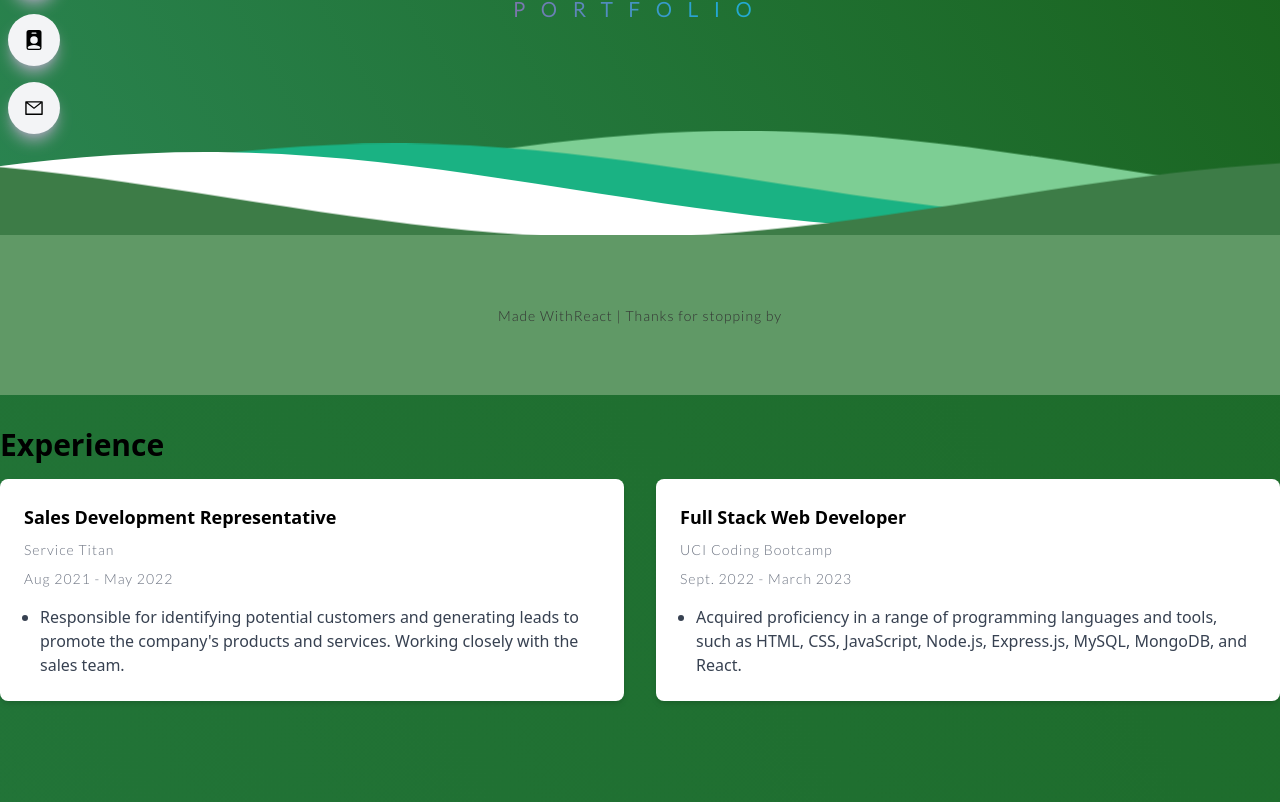
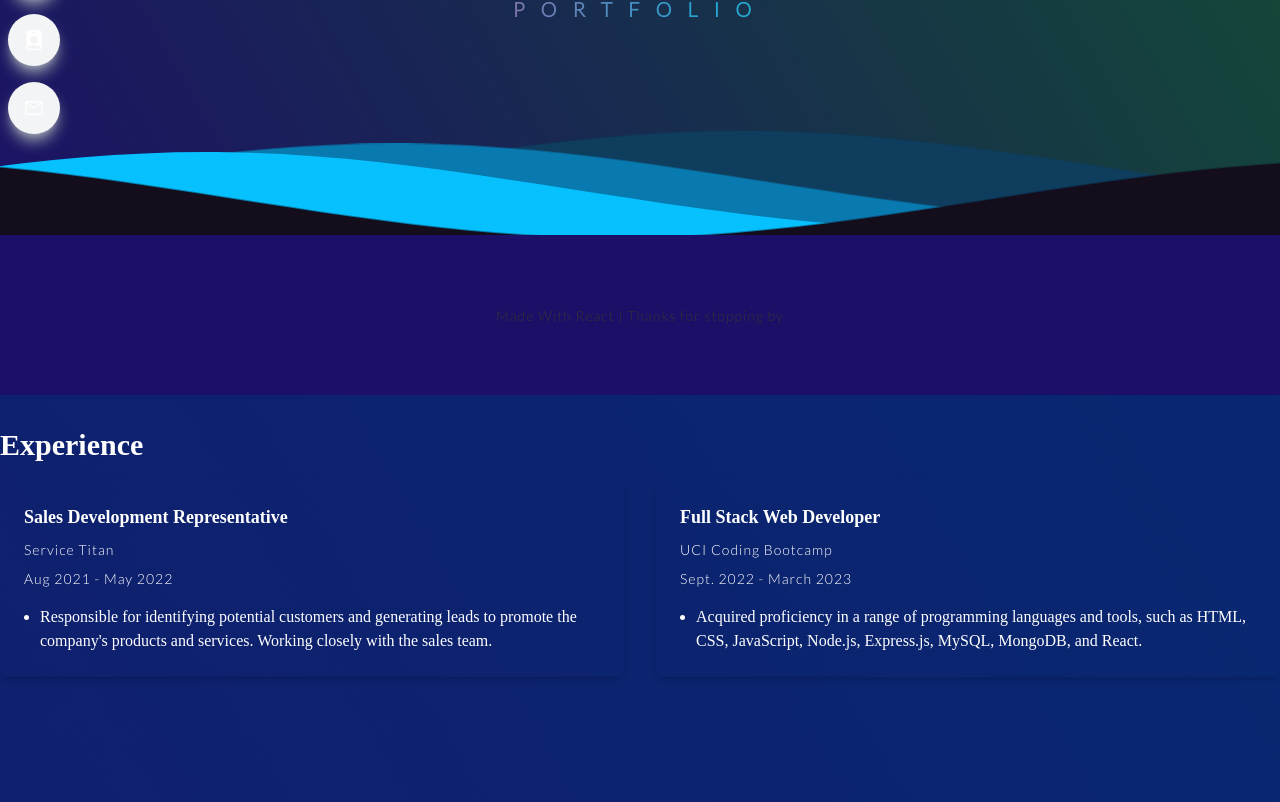
Before and after one commit to aqazza/Portfolio-React-AQ, a React (Vite) app: page / in a window 1280 px wide. Shown: the part 398-1200 px from the top of the page. Built offline with nearby package versions, Linux system fonts and the light colour scheme.

Commit message:
Styling changes

```diff
--- a/src/components/Experience.jsx
+++ b/src/components/Experience.jsx
@@ -22,17 +22,18 @@ const Experience = () => {
   ];
 
   return (
-    <div className="container mx-auto py-8 ">
+    <div className="container mx-auto py-8">
       <h2 className="text-3xl font-bold mb-4">Experience</h2>
       <div className="grid gap-8 md:grid-cols-2">
         {experience.map((job) => (
-          <div key={job.id} className="bg-white shadow-md rounded-lg p-6">
+          <div key={job.id} className="bg-transparent shadow-md rounded-lg p-6">
             <h3 className="text-lg font-semibold mb-2">{job.title}</h3>
-            <p className="text-gray-500 mb-2">{job.company}</p>
-            <p className="text-gray-500 mb-4">{job.date}</p>
+            <p className="text-white mb-2">{job.company}</p>{" "}
+            {/* Update font color to white */}
+            <p className="text-white mb-4">{job.date}</p>
             <ul className="list-disc ml-4">
               {job.description.split("\n").map((item, index) => (
-                <li key={index} className="text-gray-700">
+                <li key={index} className="text-white">
                   {item}
                 </li>
               ))}
--- a/src/components/Header.css
+++ b/src/components/Header.css
@@ -20,7 +20,11 @@ p {
 .header {
   position: relative;
   text-align: center;
-  background: linear-gradient(60deg, rgb(43, 134, 84) 0%, rgb(23, 95, 23) 100%);
+  background: linear-gradient(
+    60deg,
+    rgb(28, 15, 104) 0%,
+    rgba(23, 95, 23, 0.699) 100%
+  );
   color: rgb(243, 243, 243);
 }
 .logo {
@@ -59,7 +63,8 @@ p {
   position: relative;
   height: 20vh;
   text-align: center;
-  background-color: #609966;
+  background-color: rgb(28, 15, 104);
+  color: white;
 }
 
 /* Animation */
--- a/src/components/Header.jsx
+++ b/src/components/Header.jsx
@@ -28,15 +28,15 @@ function Header() {
             />
           </defs>
           <g className="parallax">
-            <use xlinkHref="#gentle-wave" x="48" y="0" fill="#7dce94" />
-            <use xlinkHref="#gentle-wave" x="48" y="3" fill="#1ab283" />
-            <use xlinkHref="#gentle-wave" x="48" y="5" fill="#fff" />
-            <use xlinkHref="#gentle-wave" x="48" y="7" fill="#3d7c47" />
+            <use xlinkHref="#gentle-wave" x="48" y="0" fill="#0e3d5e" />
+            <use xlinkHref="#gentle-wave" x="48" y="3" fill="#097aaf" />
+            <use xlinkHref="#gentle-wave" x="48" y="5" fill="#07c1ff" />
+            <use xlinkHref="#gentle-wave" x="48" y="7" fill="#130d1c" />
           </g>
         </svg>
       </div>
       <div className="content flex">
-        <p>Made WithReact | Thanks for stopping by </p>
+        <p>Made With React | Thanks for stopping by </p>
       </div>
     </div>
   );
--- a/src/index.css
+++ b/src/index.css
@@ -4,10 +4,12 @@
 
 html,
 body {
-  background: linear-gradient(60deg, rgb(43, 134, 84) 0%, rgb(23, 95, 23) 100%);
+  background: linear-gradient(60deg, rgb(28, 15, 104) 0%, #003375 100%);
+  color: #ffffff;
   background-size: 400% 400%;
   animation: gradient 5s ease infinite;
   height: 100vh;
+  font-family: "Playfair Display", serif;
 }
 
 @keyframes gradient {
```
